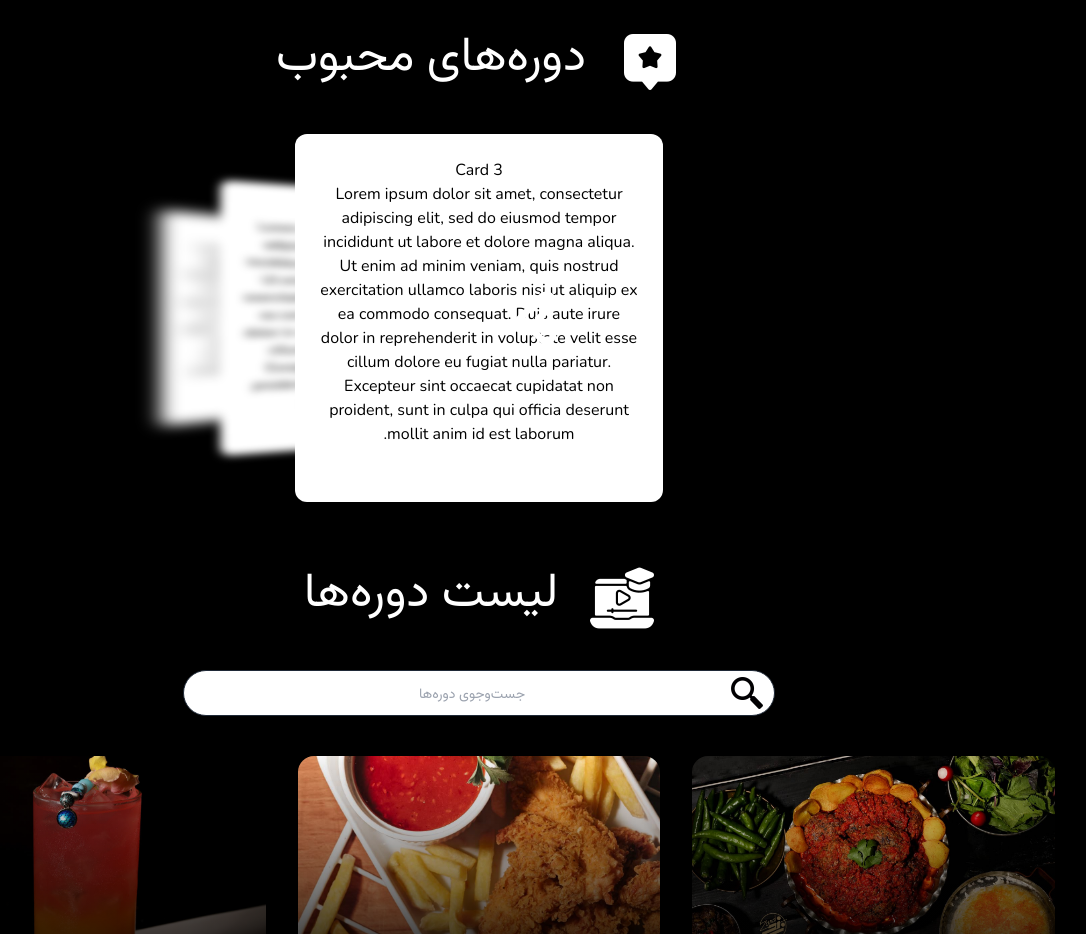
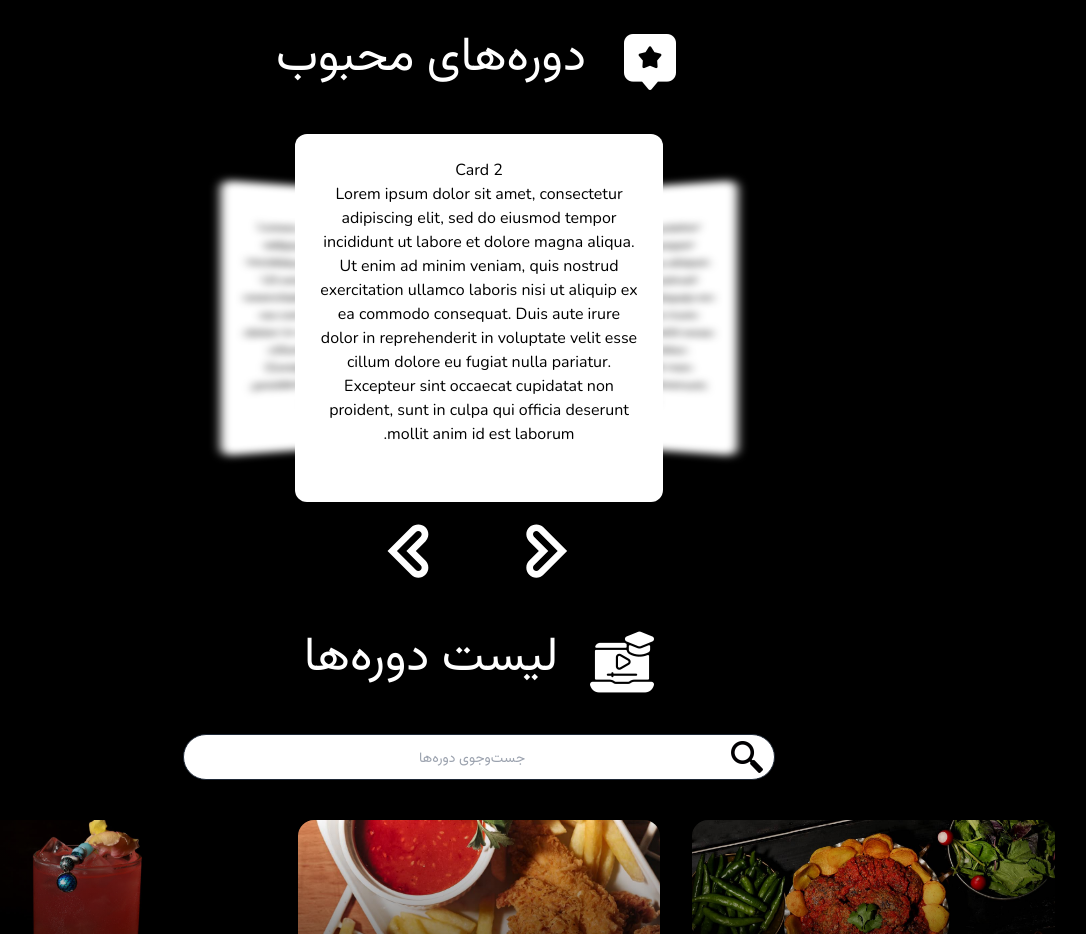
Before and after one commit to 30vam/food-recipe, a React (Vite) app: page / in a window 1280 px wide. Shown: the part 1600-2534 px from the top of the page, without its empty margins (161-1247 px from the left). Built offline with nearby package versions, Linux system fonts and the light colour scheme.

Commit message:
Fixed Carousel

```diff
--- a/src/components/Carousel.css
+++ b/src/components/Carousel.css
@@ -2,6 +2,7 @@
   position: relative;
   width: 23rem;
   height: 23rem;
+  margin-bottom: 4rem;
   perspective: 500px;
   transform-style: preserve-3d;
 }
@@ -37,7 +38,7 @@
   display: flex;
   align-items: center;
   justify-content: center;
-  top: 50%;
+  bottom: -35%;
   z-index: 2;
   cursor: pointer;
   user-select: none;
@@ -45,11 +46,12 @@
   border: unset;
 
   &.left {
-    transform: translateX(-100%) translatey(-50%);
+    left:0;
+    transform: translateX(100%) translatey(-50%);
   }
 
   &.right {
     right: 0;
-    transform: translateX(100%) translatey(-50%);
+    transform: translateX(-100%) translatey(-50%);
   }
 }
--- a/src/components/Carousel.jsx
+++ b/src/components/Carousel.jsx
@@ -1,8 +1,8 @@
+import React from 'react';
 import PropTypes from 'prop-types'
-import React from 'react';
-import './Carousel.css'
 import { useState } from 'react';
 import {TiChevronLeftOutline, TiChevronRightOutline} from 'react-icons/ti';
+import './Carousel.css'
 
 const CARDS = 5;
 const MAX_VISIBILITY = 3;
@@ -15,7 +15,7 @@ const Card = ({title, content}) => (
 );
 
 const Carousel = ({children}) => {
-  const [active, setActive] = useState(2);
+  const [active, setActive] = useState(1);
   const count = React.Children.count(children);
 
   return (
```
